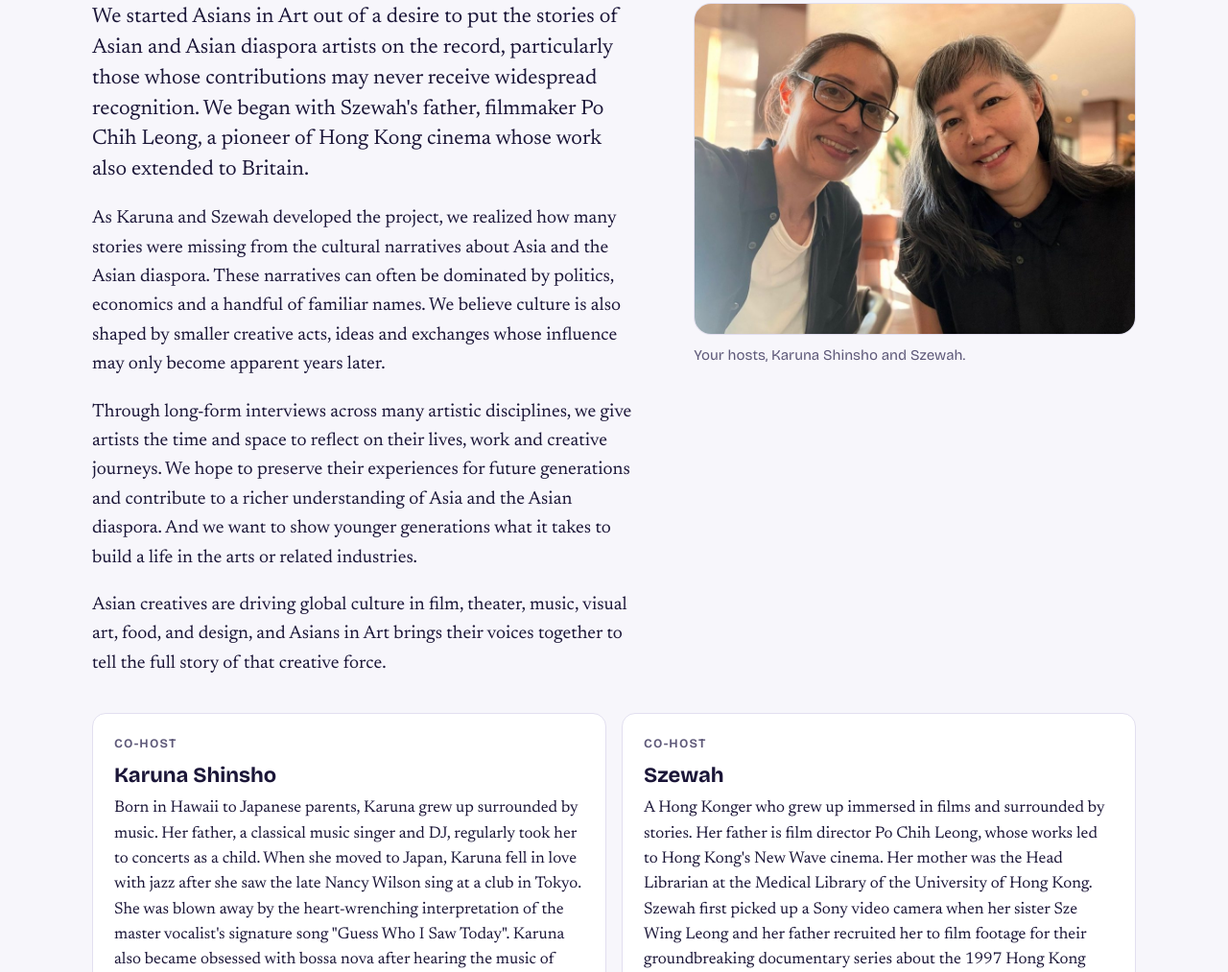
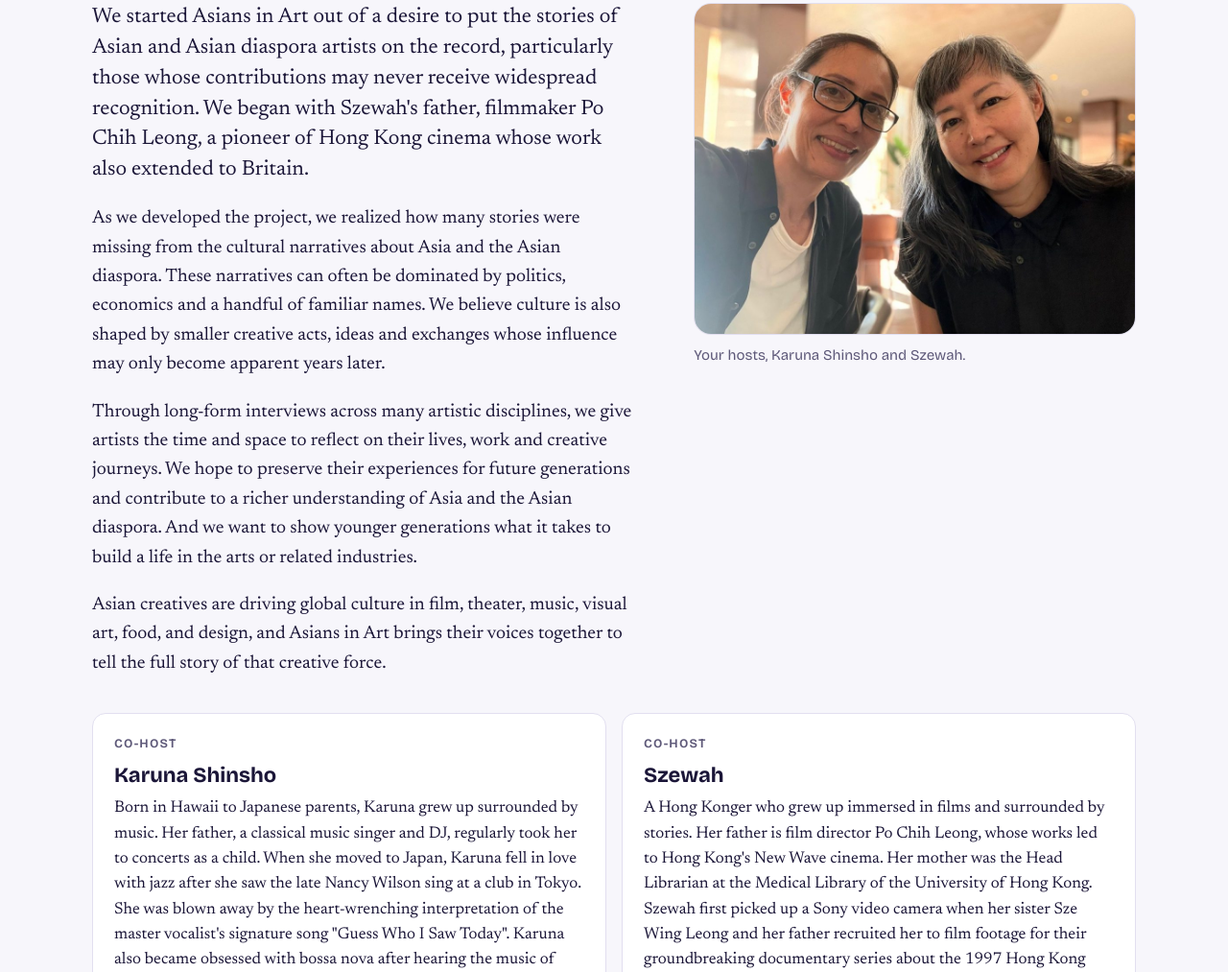
Before and after one commit to szewah/asiansinart, a plain HTML site: page index.html in a window 1280 px wide. Shown: the part 2290-3303 px from the top of the page at 96% size. Drawn offline with nearby package versions, Linux system fonts and the light colour scheme.

Commit message:
Update index.html
Correcting Asians in Art paragraph

```diff
--- a/index.html
+++ b/index.html
@@ -118,7 +118,7 @@
       <div class="about-grid">
         <div class="prose">
           <p>We started Asians in Art out of a desire to put the stories of Asian and Asian diaspora artists on the record, particularly those whose contributions may never receive widespread recognition. We began with Szewah's father, filmmaker Po Chih Leong, a pioneer of Hong Kong cinema whose work also extended to Britain.</p>
-          <p>As Karuna and Szewah developed the project, we realized how many stories were missing from the cultural narratives about Asia and the Asian diaspora. These narratives can often be dominated by politics, economics and a handful of familiar names. We believe culture is also shaped by smaller creative acts, ideas and exchanges whose influence may only become apparent years later.</p>
+          <p>As we developed the project, we realized how many stories were missing from the cultural narratives about Asia and the Asian diaspora. These narratives can often be dominated by politics, economics and a handful of familiar names. We believe culture is also shaped by smaller creative acts, ideas and exchanges whose influence may only become apparent years later.</p>
           <p>Through long-form interviews across many artistic disciplines, we give artists the time and space to reflect on their lives, work and creative journeys. We hope to preserve their experiences for future generations and contribute to a richer understanding of Asia and the Asian diaspora. And we want to show younger generations what it takes to build a life in the arts or related industries.</p>
           <p>Asian creatives are driving global culture in film, theater, music, visual art, food, and design, and Asians in Art brings their voices together to tell the full story of that creative force.</p>
         </div>
```
